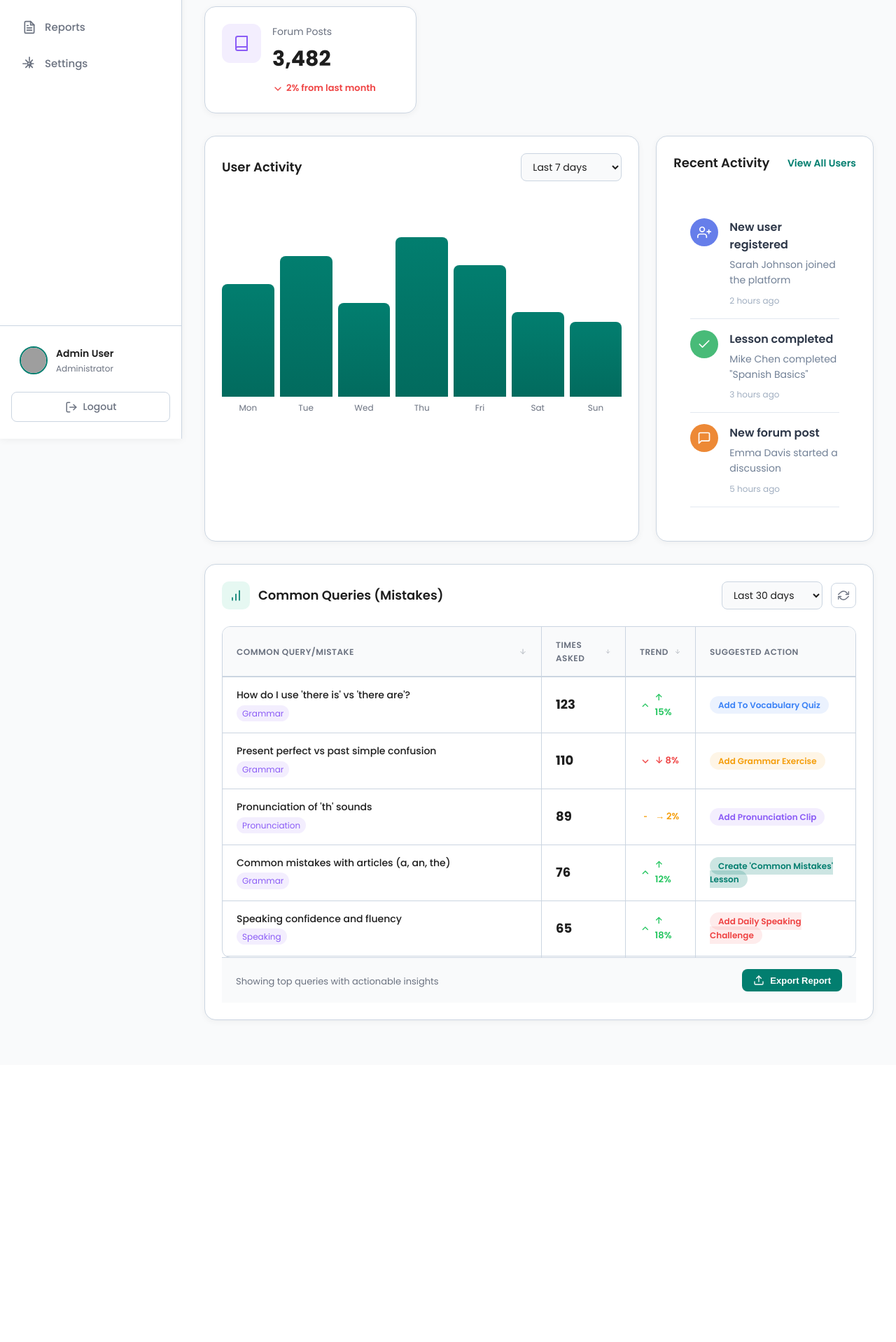
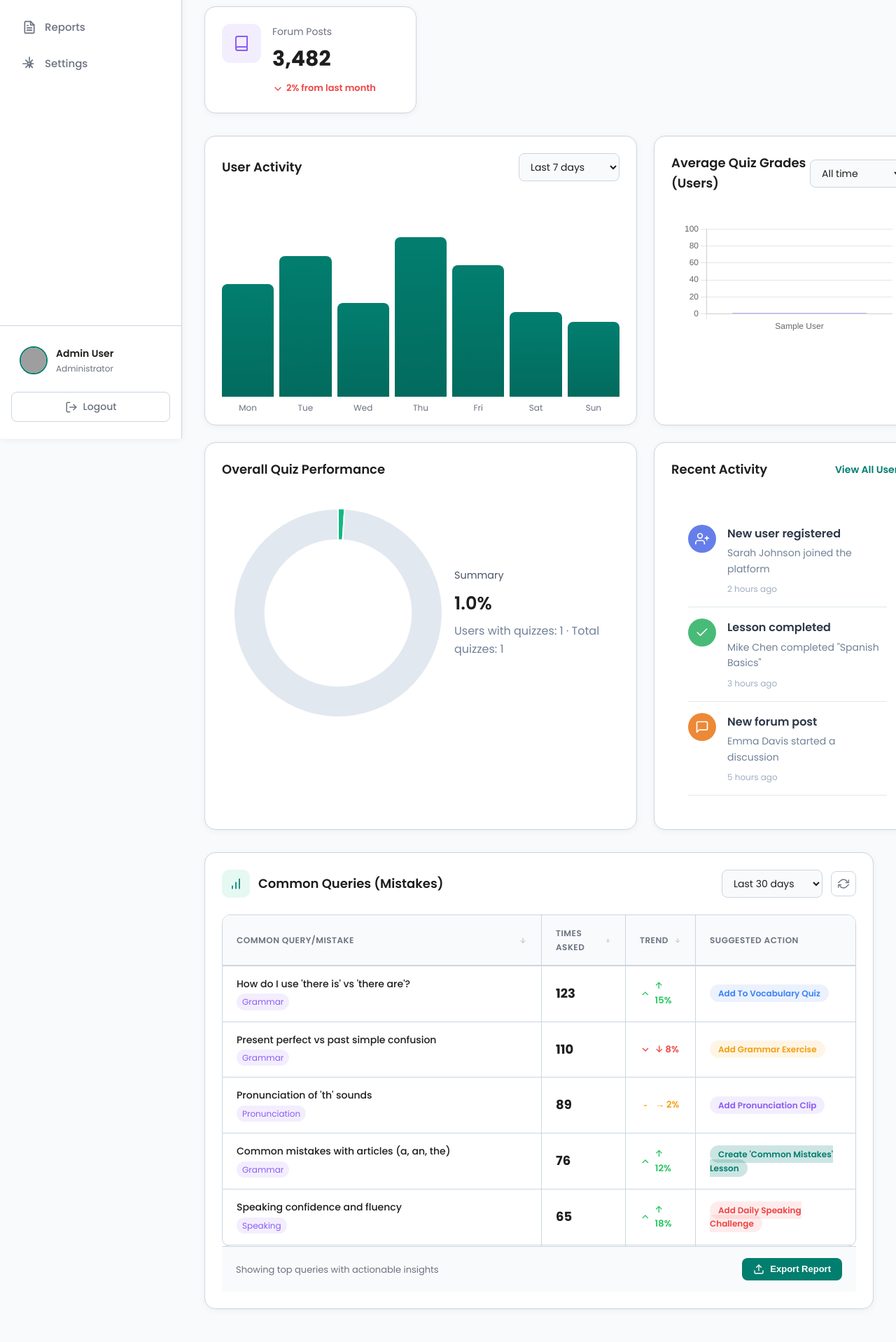
Before and after one commit to mohamedelziat50/language-learning-chatbot-MIU, a PHP site: page /language-learning-chatbot-MIU/app/views/admin/admin-dashboard.php in a window 1280 px wide. Shown: the part 330-2248 px from the top of the page at 70% size. Before the commit the page ends 1790 px from the top, so only its background shows below. Run offline with PHP 8.4, Linux system fonts and the light colour scheme; the visitor is signed in with stand-in values (Sample User, id 1); tables that the repository leaves empty hold one stand-in row (values such as "Sample post"); grey boxes are pictures that could not be loaded.

Commit message:
show analytics for avg quiz scores for  all students

```diff
--- /dev/null
+++ b/app/controllers/admin/analytics.php
@@ -0,0 +1,13 @@
+<?php
+header('Content-Type: application/json');
+require_once __DIR__ . '/manage_users.php';
+
+try {
+    $users = UserController::getUsersQuizAverages();
+    $summary = UserController::getGlobalQuizPerformanceSummary();
+
+    echo json_encode(['success' => true, 'users' => $users, 'summary' => $summary]);
+} catch (Exception $e) {
+    http_response_code(500);
+    echo json_encode(['success' => false, 'error' => $e->getMessage()]);
+}
--- a/app/controllers/admin/manage_users.php
+++ b/app/controllers/admin/manage_users.php
@@ -17,6 +17,19 @@ class UserController {
 
         $userModel = new User($conn);
         return $userModel->getTotalCount();
+    }
+        public static function getUsersQuizAverages() {
+        global $conn;
+
+        $userModel = new User($conn);
+        return $userModel->getUsersQuizAverages();
+    }
+
+    public static function getGlobalQuizPerformanceSummary() {
+        global $conn;
+
+        $userModel = new User($conn);
+        return $userModel->getGlobalQuizPerformanceSummary();
     }
 
     public static function addUser() {
--- a/app/models/User.php
+++ b/app/models/User.php
@@ -18,6 +18,60 @@ class User implements AuthenticationInterface, UserRepositoryInterface {
 
     public function __construct($db) {
         $this->conn = $db;
+    }
+    public function getUsersQuizAverages(): array {
+        $query = "
+            SELECT
+                u.user_id,
+                u.name,
+                COUNT(q.id) AS quiz_count,
+                COALESCE(AVG(q.percent), 0) AS avg_percent
+            FROM " . $this->table_name . " u
+            LEFT JOIN quizzes q ON q.user_id = u.user_id
+            GROUP BY u.user_id, u.name
+            HAVING quiz_count > 0
+            ORDER BY avg_percent DESC
+        ";
+
+        $result = mysqli_query($this->conn, $query);
+
+        if ($result) {
+            return mysqli_fetch_all($result, MYSQLI_ASSOC);
+        }
+
+        return [];
+    }
+
+    /**
+     * Get overall quiz performance summary across all users.
+     * - overall_avg_percent: average of all quiz percentages
+     * - user_count_with_quizzes: number of users who took at least one quiz
+     */
+    public function getGlobalQuizPerformanceSummary(): array {
+        $summary = [
+            'overall_avg_percent' => 0,
+            'user_count_with_quizzes' => 0,
+            'total_quizzes' => 0
+        ];
+
+        // Overall average across all quizzes
+        $overallQuery = "SELECT COUNT(*) AS total_quizzes, COALESCE(AVG(percent), 0) AS avg_percent FROM quizzes";
+        $overallRes = mysqli_query($this->conn, $overallQuery);
+        if ($overallRes) {
+            $row = mysqli_fetch_assoc($overallRes);
+            $summary['overall_avg_percent'] = (float)$row['avg_percent'];
+            $summary['total_quizzes'] = (int)$row['total_quizzes'];
+        }
+
+        // Count distinct users with at least one quiz
+        $usersQuery = "SELECT COUNT(DISTINCT user_id) AS user_count FROM quizzes";
+        $usersRes = mysqli_query($this->conn, $usersQuery);
+        if ($usersRes) {
+            $row = mysqli_fetch_assoc($usersRes);
+            $summary['user_count_with_quizzes'] = (int)$row['user_count'];
+        }
+
+        return $summary;
     }
 
     public function getAll(): array {
--- a/app/views/admin/admin-dashboard.php
+++ b/app/views/admin/admin-dashboard.php
@@ -217,6 +217,36 @@ $totalUsers = UserController::getTotalUsersCount();
               <div class="bar" style="height: 70%"><span class="bar-label">Fri</span></div>
               <div class="bar" style="height: 45%"><span class="bar-label">Sat</span></div>
               <div class="bar" style="height: 40%"><span class="bar-label">Sun</span></div>
+            </div>
+          </div>
+        </div>
+
+        <div class="card chart-card">
+          <div class="card-header">
+            <h3>Average Quiz Grades (Users)</h3>
+            <select class="time-filter" id="userAvgFilter">
+              <option value="all">All time</option>
+              <option value="30">Last 30 days</option>
+              <option value="90">Last 90 days</option>
+            </select>
+          </div>
+          <div style="padding: 1rem;">
+            <canvas id="userAvgChart" height="160"></canvas>
+          </div>
+        </div>
+
+        <div class="card chart-card">
+          <div class="card-header">
+            <h3>Overall Quiz Performance</h3>
+          </div>
+          <div style="padding: 1rem; display:flex; gap:1rem; align-items:center;">
+            <div style="flex:1;">
+              <canvas id="globalAvgChart" height="140"></canvas>
+            </div>
+            <div style="width:220px;">
+              <div style="font-size:0.9rem;color:#4a5568">Summary</div>
+              <div style="font-size:1.6rem;font-weight:600; margin-top:0.5rem;" id="globalAvgValue">--%</div>
+              <div style="color:#718096; margin-top:0.4rem;" id="globalSummaryText">Users with quizzes: --</div>
             </div>
           </div>
         </div>
@@ -502,6 +532,7 @@ $totalUsers = UserController::getTotalUsersCount();
     </main>
   </div>
 
+  <script src="https://cdn.jsdelivr.net/npm/chart.js"></script>
   <script src="/language-learning-chatbot-MIU/public/js/admin/admin-dashboard.js"></script>
 </body>
 </html>
--- a/public/js/admin/admin-dashboard.js
+++ b/public/js/admin/admin-dashboard.js
@@ -435,3 +435,99 @@ document.addEventListener('DOMContentLoaded', () => {
 
 // Initialize
 console.log('Admin Dashboard loaded successfully');
+
+// Fetch analytics and render charts
+async function loadAnalytics() {
+  try {
+    const resp = await fetch('/language-learning-chatbot-MIU/app/controllers/admin/analytics.php');
+    const data = await resp.json();
+    if (!data.success) {
+      console.error('Analytics fetch error', data);
+      return;
+    }
+
+    const users = data.users || [];
+    const summary = data.summary || {};
+
+    renderUserAvgChart(users);
+    renderGlobalAvgChart(summary);
+  } catch (err) {
+    console.error('Failed to load analytics', err);
+  }
+}
+
+// Render bar chart for user averages (top 10)
+function renderUserAvgChart(users) {
+  const ctx = document.getElementById('userAvgChart');
+  if (!ctx) return;
+
+  // Sort and take top 10
+  const sorted = users.sort((a,b) => parseFloat(b.avg_percent) - parseFloat(a.avg_percent));
+  const top = sorted.slice(0, 12);
+  const labels = top.map(u => u.name);
+  const values = top.map(u => parseFloat(u.avg_percent));
+
+  if (window._userAvgChart) {
+    window._userAvgChart.data.labels = labels;
+    window._userAvgChart.data.datasets[0].data = values;
+    window._userAvgChart.update();
+    return;
+  }
+
+  window._userAvgChart = new Chart(ctx.getContext('2d'), {
+    type: 'bar',
+    data: {
+      labels,
+      datasets: [{
+        label: 'Avg %',
+        data: values,
+        backgroundColor: 'rgba(99,102,241,0.9)'
+      }]
+    },
+    options: {
+      responsive: true,
+      scales: {
+        y: { beginAtZero: true, max: 100 }
+      },
+      plugins: { legend: { display: false } }
+    }
+  });
+}
+
+// Render doughnut-like chart for global average
+function renderGlobalAvgChart(summary) {
+  const ctx = document.getElementById('globalAvgChart');
+  if (!ctx) return;
+
+  const avg = Math.round((summary.overall_avg_percent || 0) * 100) / 100;
+  const remaining = Math.max(0, 100 - avg);
+
+  if (window._globalAvgChart) {
+    window._globalAvgChart.data.datasets[0].data = [avg, remaining];
+    window._globalAvgChart.update();
+  } else {
+    window._globalAvgChart = new Chart(ctx.getContext('2d'), {
+      type: 'doughnut',
+      data: {
+        labels: ['Average','Remaining'],
+        datasets: [{ data: [avg, remaining], backgroundColor: ['#10b981', '#e2e8f0'] }]
+      },
+      options: { responsive: true, plugins: { legend: { display: false } }, cutout: '70%' }
+    });
+  }
+
+  const avgEl = document.getElementById('globalAvgValue');
+  const summaryEl = document.getElementById('globalSummaryText');
+  if (avgEl) avgEl.textContent = (avg).toFixed(1) + '%';
+  if (summaryEl) summaryEl.textContent = `Users with quizzes: ${summary.user_count_with_quizzes || 0} · Total quizzes: ${summary.total_quizzes || 0}`;
+}
+
+// Load analytics on DOM ready (after Chart.js loaded)
+document.addEventListener('DOMContentLoaded', () => {
+  // Wait a tick to ensure Chart.js is available
+  if (typeof Chart === 'undefined') {
+    console.warn('Chart.js not loaded yet');
+    return;
+  }
+  loadAnalytics();
+});
```
Also changed, not shown: 1 other file.
